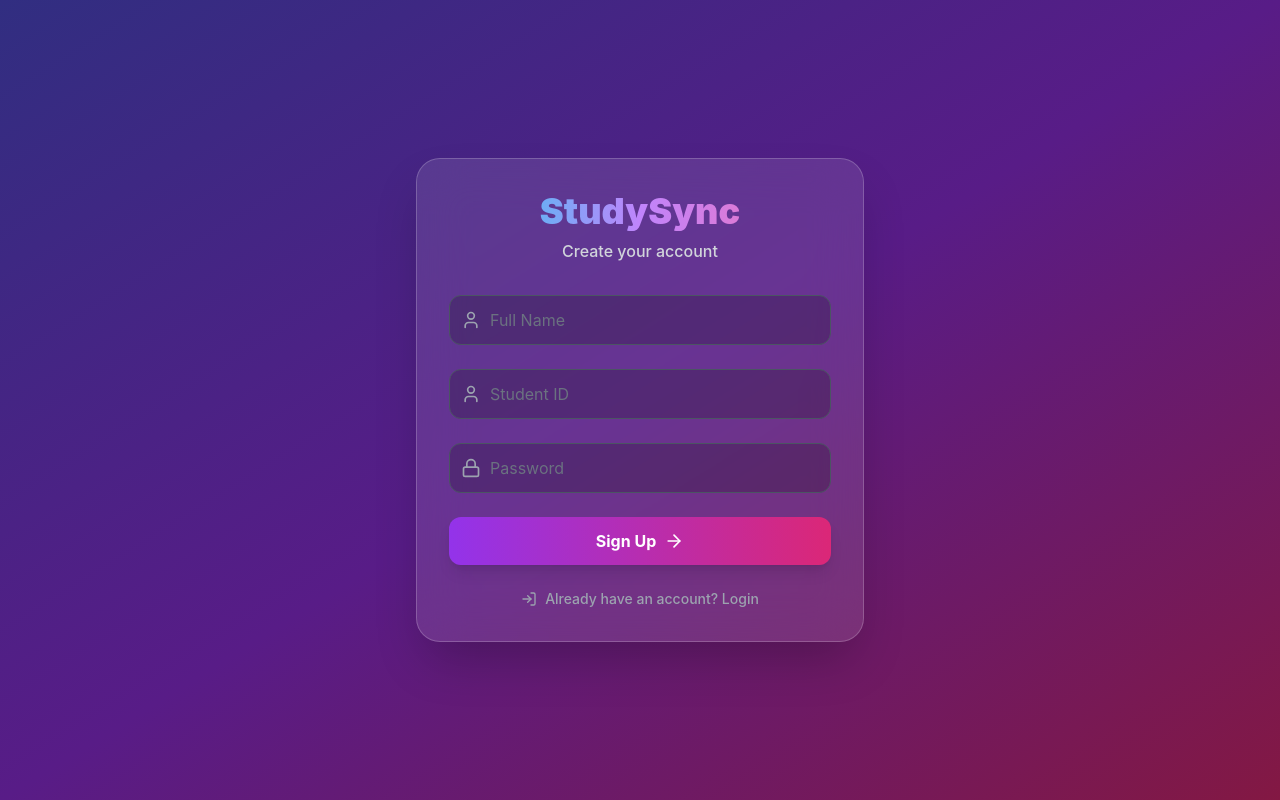
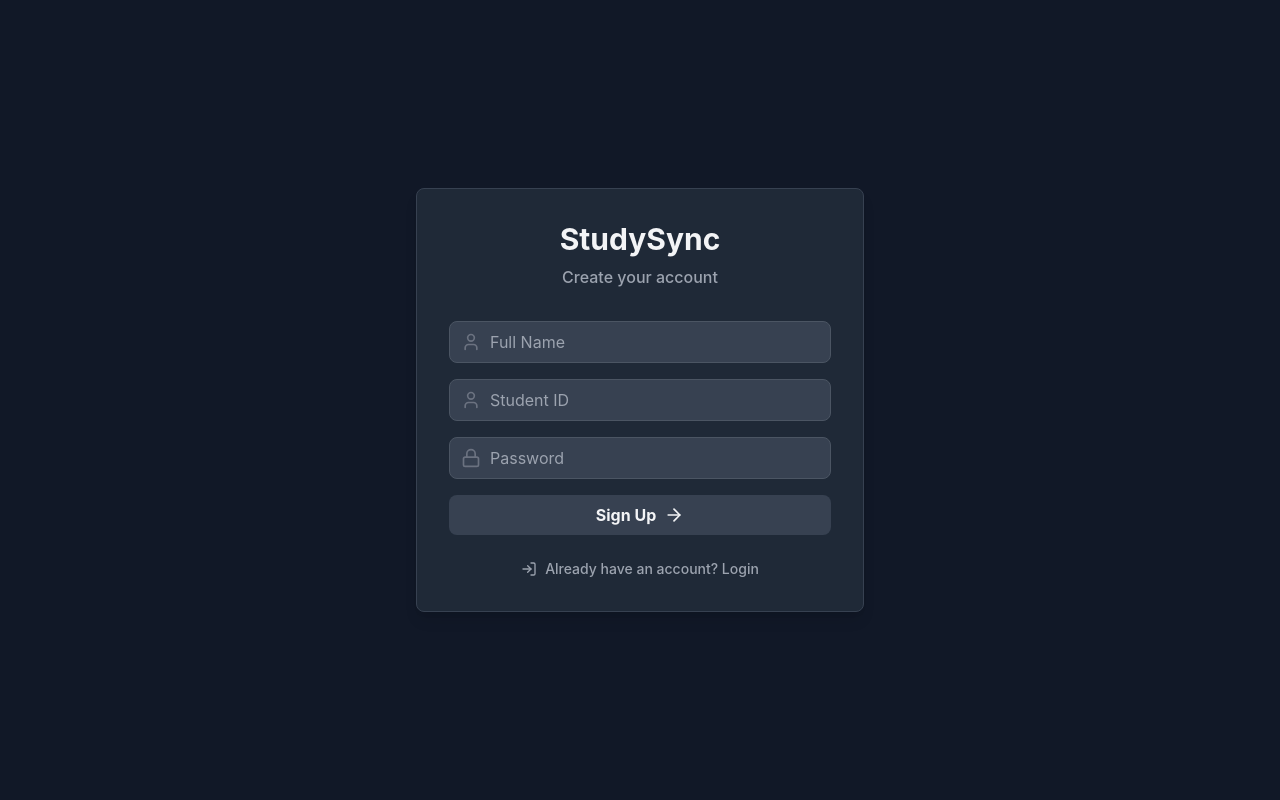
Before and after one commit to VISHNUGNAIR9341/Study-Sync, a React app in the folder frontend/: page /login in a window 1280 px wide. Both pictures are taken after a click on the button "Don't have an account? Sign Up". Built offline with nearby package versions, Linux system fonts and the light colour scheme; no server answers; the HTML template or start-up script is replaced by a standard one.

Commit message:
changed color of study sync

```diff
--- a/frontend/src/pages/Dashboard.jsx
+++ b/frontend/src/pages/Dashboard.jsx
@@ -118,9 +118,11 @@ const Dashboard = ({ userId, onLogout }) => {
             <div className="max-w-7xl mx-auto">
                 <header className="flex flex-col md:flex-row justify-between items-center mb-10 gap-4">
                     <div className="relative">
-                        <h1 className="text-5xl font-black text-transparent bg-clip-text bg-gradient-to-r from-cyan-500 via-purple-500 to-pink-500 ">
-                            StudySync
-                        </h1>
+                        <h1 className="text-5xl bg-clip-text text-transparent bg-gradient-to-r
+               from-cyan-300 via-purple-300 to-pink-300">
+  StudySync
+</h1>
+
                         <p className="text-gray-600 dark:text-gray-300 mt-2 font-medium">Sync your success, one task at a time!</p>
                     </div>
 
--- a/frontend/src/pages/Login.jsx
+++ b/frontend/src/pages/Login.jsx
@@ -47,62 +47,62 @@ const Login = ({ setUserId }) => {
     };
 
     return (
-        <div className="flex items-center justify-center min-h-screen bg-gradient-to-br from-indigo-900 via-purple-900 to-pink-900 p-4">
-            <div className="w-full max-w-md bg-white/10 backdrop-blur-xl rounded-3xl shadow-2xl border border-white/20 overflow-hidden">
+        <div className="flex items-center justify-center min-h-screen bg-gray-900 p-4">
+            <div className="w-full max-w-md bg-gray-800 rounded-lg shadow-lg border border-gray-700 overflow-hidden">
                 <div className="p-8">
                     <div className="text-center mb-8">
-                        <h1 className="text-4xl font-black text-transparent bg-clip-text bg-gradient-to-r from-cyan-400 via-purple-400 to-pink-400 mb-2">
+                        <h1 className="text-3xl font-bold text-gray-100 mb-2">
                             StudySync
                         </h1>
-                        <p className="text-gray-300 font-medium">
+                        <p className="text-gray-400 font-medium">
                             {isRegistering ? 'Create your account' : 'Welcome back, Student!'}
                         </p>
                     </div>
 
-                    <form onSubmit={handleSubmit} className="space-y-6">
+                    <form onSubmit={handleSubmit} className="space-y-4">
                         {isRegistering && (
-                            <div className="relative group">
-                                <User className="absolute left-3 top-1/2 transform -translate-y-1/2 text-gray-400 group-focus-within:text-purple-400 transition-colors" size={20} />
+                            <div className="relative">
+                                <User className="absolute left-3 top-1/2 transform -translate-y-1/2 text-gray-500" size={20} />
                                 <input
                                     type="text"
                                     name="name"
                                     placeholder="Full Name"
                                     value={formData.name}
                                     onChange={handleChange}
-                                    className="w-full bg-black/20 border border-gray-600 text-white rounded-xl py-3 pl-10 pr-4 focus:outline-none focus:border-purple-500 focus:ring-1 focus:ring-purple-500 transition-all placeholder-gray-500"
+                                    className="w-full bg-gray-700 border border-gray-600 text-gray-100 rounded-lg py-2 pl-10 pr-4 focus:outline-none focus:border-gray-500 focus:ring-1 focus:ring-gray-500 placeholder-gray-400"
                                     required
                                 />
                             </div>
                         )}
 
-                        <div className="relative group">
-                            <User className="absolute left-3 top-1/2 transform -translate-y-1/2 text-gray-400 group-focus-within:text-purple-400 transition-colors" size={20} />
+                        <div className="relative">
+                            <User className="absolute left-3 top-1/2 transform -translate-y-1/2 text-gray-500" size={20} />
                             <input
                                 type="text"
                                 name="student_id"
                                 placeholder="Student ID"
                                 value={formData.student_id}
                                 onChange={handleChange}
-                                className="w-full bg-black/20 border border-gray-600 text-white rounded-xl py-3 pl-10 pr-4 focus:outline-none focus:border-purple-500 focus:ring-1 focus:ring-purple-500 transition-all placeholder-gray-500"
+                                className="w-full bg-gray-700 border border-gray-600 text-gray-100 rounded-lg py-2 pl-10 pr-4 focus:outline-none focus:border-gray-500 focus:ring-1 focus:ring-gray-500 placeholder-gray-400"
                                 required
                             />
                         </div>
 
-                        <div className="relative group">
-                            <Lock className="absolute left-3 top-1/2 transform -translate-y-1/2 text-gray-400 group-focus-within:text-purple-400 transition-colors" size={20} />
+                        <div className="relative">
+                            <Lock className="absolute left-3 top-1/2 transform -translate-y-1/2 text-gray-500" size={20} />
                             <input
                                 type="password"
                                 name="password"
                                 placeholder="Password"
                                 value={formData.password}
                                 onChange={handleChange}
-                                className="w-full bg-black/20 border border-gray-600 text-white rounded-xl py-3 pl-10 pr-4 focus:outline-none focus:border-purple-500 focus:ring-1 focus:ring-purple-500 transition-all placeholder-gray-500"
+                                className="w-full bg-gray-700 border border-gray-600 text-gray-100 rounded-lg py-2 pl-10 pr-4 focus:outline-none focus:border-gray-500 focus:ring-1 focus:ring-gray-500 placeholder-gray-400"
                                 required
                             />
                         </div>
 
                         {error && (
-                            <div className="p-3 rounded-lg bg-red-500/20 border border-red-500/50 text-red-200 text-sm text-center animate-pulse">
+                            <div className="p-3 rounded-lg bg-red-900/30 border border-red-700 text-red-300 text-sm text-center">
                                 {error}
                             </div>
                         )}
@@ -110,7 +110,7 @@ const Login = ({ setUserId }) => {
                         <button
                             type="submit"
                             disabled={loading}
-                            className="w-full bg-gradient-to-r from-purple-600 to-pink-600 hover:from-purple-500 hover:to-pink-500 text-white font-bold py-3 rounded-xl shadow-lg hover:shadow-purple-500/30 transform hover:scale-[1.02] transition-all disabled:opacity-50 disabled:cursor-not-allowed flex items-center justify-center gap-2"
+                            className="w-full bg-gray-700 hover:bg-gray-600 text-gray-100 font-bold py-2 rounded-lg transition-colors disabled:opacity-50 disabled:cursor-not-allowed flex items-center justify-center gap-2"
                         >
                             {loading ? (
                                 <span className="animate-spin">⏳</span>
@@ -126,7 +126,7 @@ const Login = ({ setUserId }) => {
                     <div className="mt-6 text-center">
                         <button
                             onClick={() => setIsRegistering(!isRegistering)}
-                            className="text-gray-400 hover:text-white transition-colors text-sm font-medium flex items-center justify-center gap-2 mx-auto"
+                            className="text-gray-400 hover:text-gray-300 transition-colors text-sm font-medium flex items-center justify-center gap-2 mx-auto"
                         >
                             {isRegistering ? (
                                 <>
```
